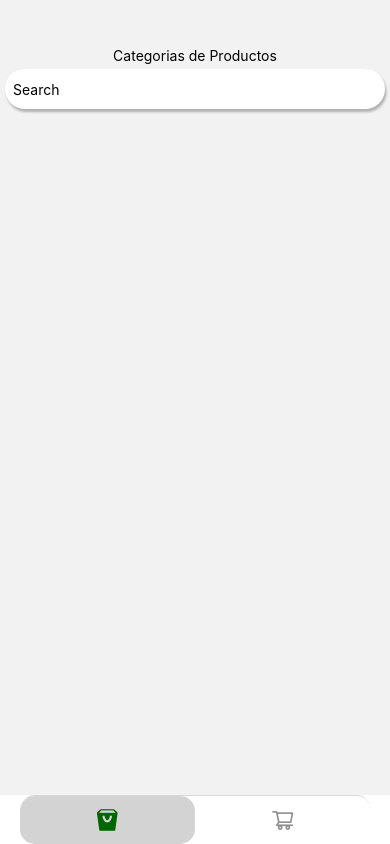
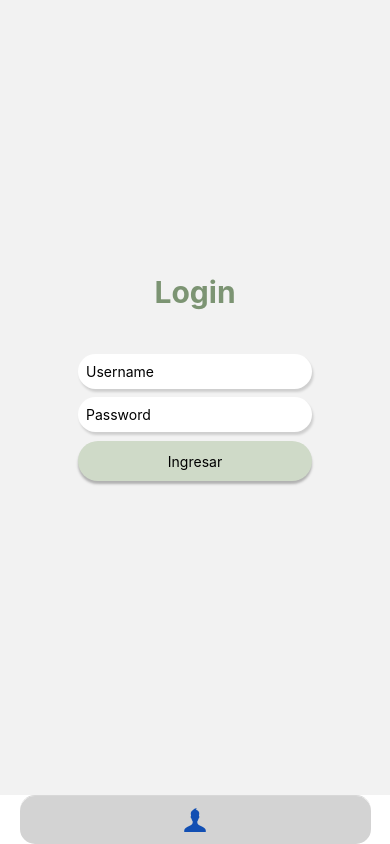
Before and after one commit to fperez-glo/reactNativeEcommerce, a React Native app: screen /Login in a window 390 px wide. Built offline with nearby package versions, Linux system fonts and the light colour scheme; no server answers.

Commit message:
Se agrega el POST al endpoint para autenticarse con firebaseAuth

```diff
--- a/src/components/CategoriesContainer.jsx
+++ b/src/components/CategoriesContainer.jsx
@@ -1,15 +1,10 @@
 import { bindActionCreators } from "@reduxjs/toolkit";
 import { useState, useEffect } from "react";
 import { FlatList, Text, View, StyleSheet, TouchableOpacity } from "react-native";
-import { connect, useSelector } from "react-redux";
+import { connect } from "react-redux";
 import { colors } from "../styles/globalColors";
 import Searcher from "./Searcher";
 import { fetchCategories, setSelectedCategory } from "../features/categories";
-
-const mapStateToProps = () => ({
-  // categories: useSelector(state => state.categories.data),
-  // selectedCategory: useSelector(state => state.categories.selectedCategory || null)
-});
 
 const mapDispatchToProps = dispatch => {
   return bindActionCreators(
@@ -30,16 +25,10 @@ const CategoriesContainer = ({navigation, onPressCategory, categories, setSelect
     fetchCategoriesData();
   },[])
 
-  // console.log("selectedCategory!!!:", useSelector(state => state.categories.selectedCategory || null))
-
   const fetchCategoriesData = async () => {
     const dbCategories = await fetchCategories();
     setCategoriesData(dbCategories.payload);
   }
-
-
-  // console.log("categorias desde redux!!!;", categorias)
-  // console.log("selectedCategory!!!;", selectedCategory)
 
   const onPressHere =(item)=> {
 
@@ -115,4 +104,4 @@ const styles = StyleSheet.create({
 
 })
 
-export default connect(mapStateToProps, mapDispatchToProps)(CategoriesContainer);
+export default connect(undefined, mapDispatchToProps)(CategoriesContainer);
--- a/src/config/aplication.config.jsx
+++ b/src/config/aplication.config.jsx
@@ -6,7 +6,7 @@ export default {
   version: '1.0.0',
   extra: {
     firebaseRealtimeDbUri: process.env.FIREBASE_REALTIME_DB,
-    firebaseApiKey: process.env.FIREBASE_PROJECT_API_KEY,
+    firebaseAuthLogin: "https://identitytoolkit.googleapis.com/v1/accounts:signInWithPassword?key=" + process.env.FIREBASE_PROJECT_API_KEY,
   },
   db: "1123123"
 };
--- a/src/navigation/index.jsx
+++ b/src/navigation/index.jsx
@@ -1,21 +1,17 @@
 import { NavigationContainer } from "@react-navigation/native"
-import { connect, useSelector } from "react-redux";
+import { connect } from "react-redux";
 import { selectUserInfo } from "../store/selectors";
 import UserLoggedTabNavigation from "./tabs/UserLogged"
 import UserNotLoggedTabNavigation from "./tabs/UserNotLogged";
 
 const mapStateToProps = (state) => ({
   user: selectUserInfo(state),
- // selectedCategory: useSelector(state => state.categories.selectedCategory || null)
 });
 
 const MainNavigator = ({user}) => {
-  console.log("user:", user)
-  // const user = false//useSelector(state => state.auth.user.email || null)
-  // console.log("user desde main navigator!!!:", useSelector(state => state.auth.user.email || null))
   return (
     <NavigationContainer>
-      {user
+      {!user
         ? <UserNotLoggedTabNavigation/>
         : <UserLoggedTabNavigation/>}
     </NavigationContainer>
--- a/src/screen/LogIn.jsx
+++ b/src/screen/LogIn.jsx
@@ -5,42 +5,37 @@ import { connect } from "react-redux";
 import Button from "../components/Button";
 import { colors } from "../styles/globalColors";
 import { setUser } from "../features/auth";
-import { selectUserInfo } from "../store/selectors";
+import config from "../config/aplication.config";
+import axios from "axios";
 
-const mapStateToProps = (state) => ({
-     user: selectUserInfo(state),
-    // selectedCategory: useSelector(state => state.categories.selectedCategory || null)
-  });
-
-const mapDispatchToProps = dispatch => {
+const mapDispatchToProps = (dispatch) => {
   return bindActionCreators(
     {
       setUser,
     },
-      dispatch,
+    dispatch
   );
 };
 
-const LogIn = ({ navigation, setUser, user }) => {
-
+const LogIn = ({ setUser }) => {
   const [userInput, setUserInput] = useState(undefined);
   const [passwordInput, setPasswordInput] = useState(undefined);
   const [loading, setLoading] = useState(undefined);
 
-//   console.log("USERRR!!!:", useSelector(state => state.auth.user.email || null))
-    console.log("user desde mapstatetoprops: ",user)
-  const handleLogIn = () => {
+  const handleLogIn = async () => {
     setLoading(true);
-    console.log({
-      userInput,
-      passwordInput,
+    try {
+      const authentication = await axios.post(config.extra.firebaseAuthLogin, {
+        email: userInput,
+        password: passwordInput,
+        returnSecureToken: false,
       });
-    setTimeout(() => {
+      setUser(userInput);
+    } catch (error) {
+      console.log("CREDENCIALES INCORRECTAS O USUARIO INHABILITADO");
+    }
+
     setLoading(false);
-        setUser(userInput)
-        // navigation.navigate("Home")
-    }, 1500);
-
   };
 
   return (
@@ -58,7 +53,12 @@ const LogIn = ({ navigation, setUser, user }) => {
         value={passwordInput}
         onChangeText={setPasswordInput}
       />
-      <Button loading={loading} style={styles.button} buttonTitle="Ingresar" onPress={() => handleLogIn()}></Button>
+      <Button
+        loading={loading}
+        style={styles.button}
+        buttonTitle="Ingresar"
+        onPress={() => handleLogIn()}
+      ></Button>
     </SafeAreaView>
   );
 };
@@ -97,8 +97,8 @@ const styles = StyleSheet.create({
   button: {
     marginTop: 5,
     width: "60%",
-    backgroundColor: colors.lighGreen
-  }
+    backgroundColor: colors.lighGreen,
+  },
 });
 
-export default connect(mapStateToProps, mapDispatchToProps)(LogIn);
+export default connect(undefined, mapDispatchToProps)(LogIn);
```
Also changed, not shown: src/features/auth/index.jsx (+1 -26 lines). Lines whose indentation alone changed are shown as unchanged.
